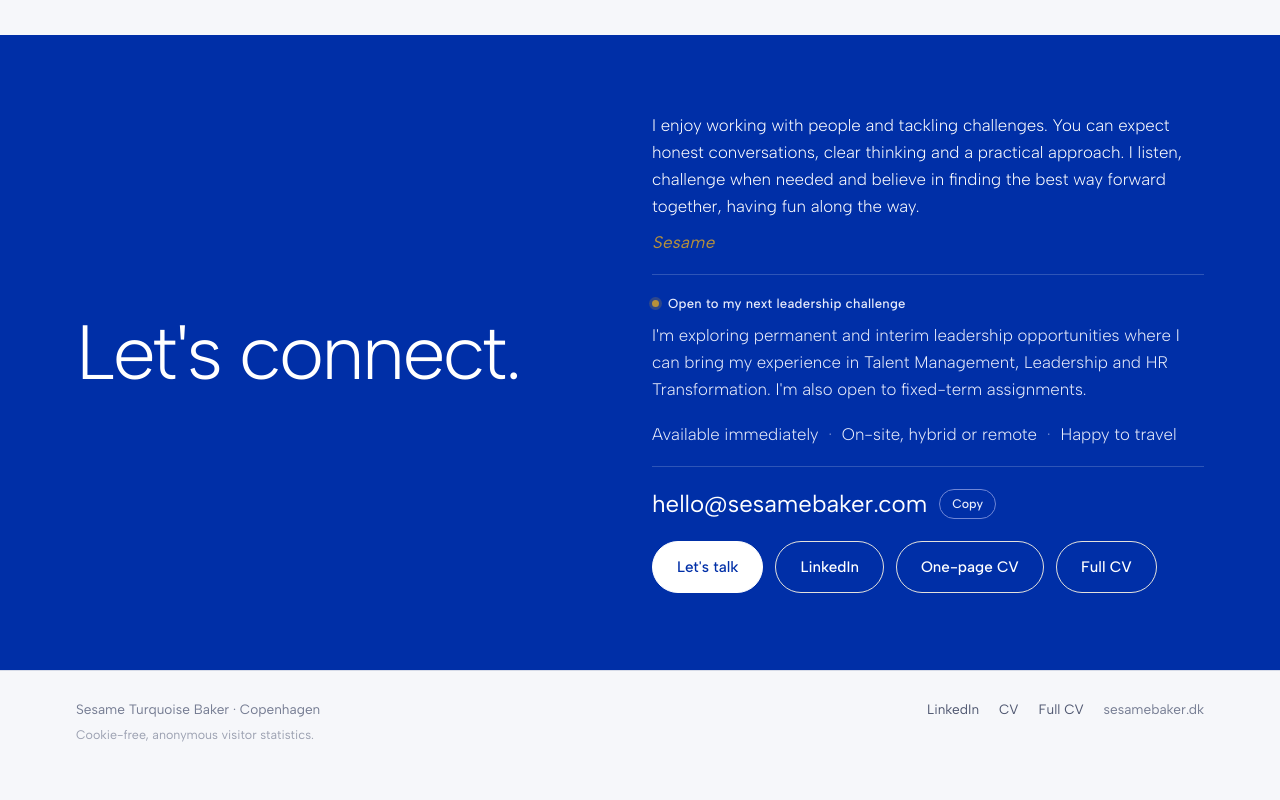
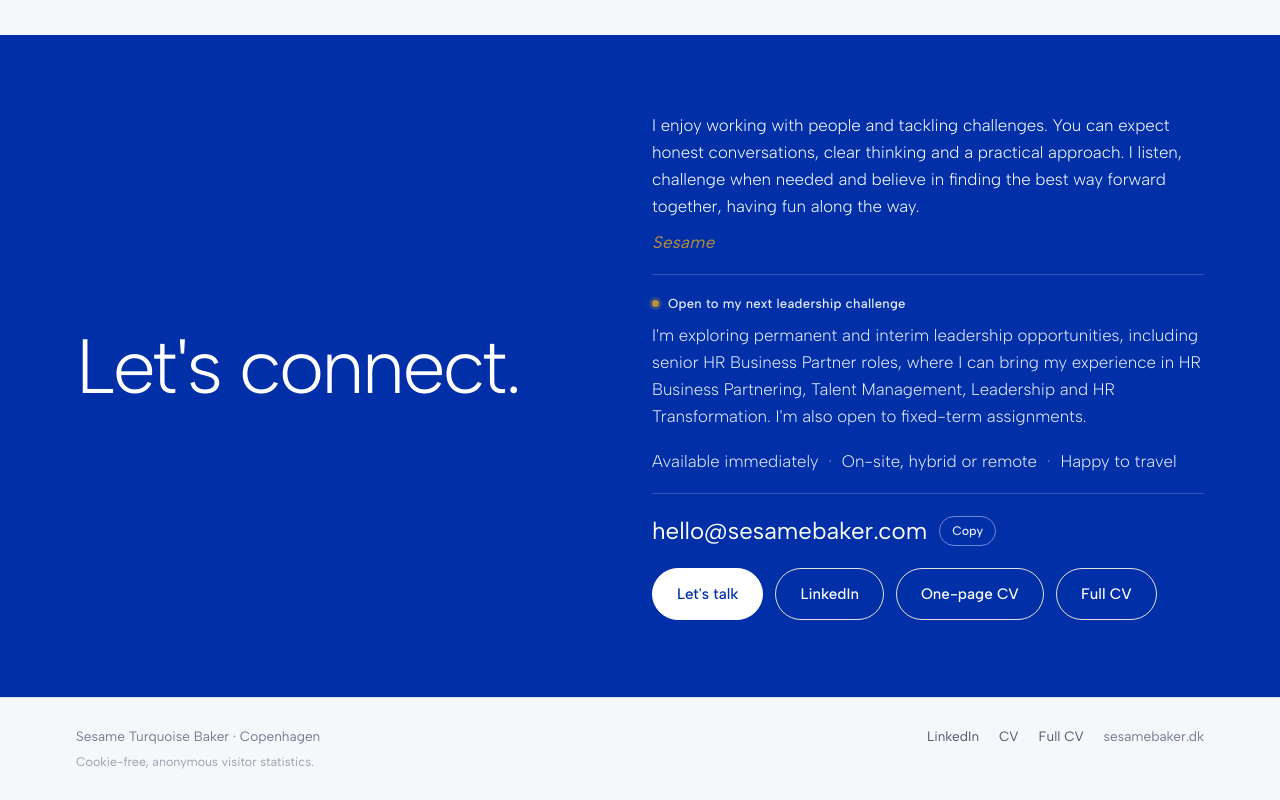
Before and after one commit to SBaker0/sesamebaker-dk, a plain HTML site: page index.html in a window 1280 px wide. Shown: the part 8950-9750 px from the top of the page. Before the commit the page ends 9723 px from the top, so only its background shows below. Drawn offline with Linux system fonts and the light colour scheme.

Commit message:
Add files via upload

```diff
--- a/index.html
+++ b/index.html
@@ -609,7 +609,7 @@ section.s,.brands{padding-block:clamp(48px,6vw,84px)}
         <div class="note"><p>I enjoy working with people and tackling challenges. You can expect honest conversations, clear thinking and a practical approach. I listen, challenge when needed and believe in finding the best way forward together, having fun along the way.</p><p class="sig">Sesame</p></div>
         <div class="open">
           <p class="label"><span class="dot" aria-hidden="true"></span>Open to my next leadership challenge</p>
-          <p>I'm exploring permanent and interim leadership opportunities where I can bring my experience in Talent Management, Leadership and HR Transformation. I'm also open to fixed-term assignments.</p>
+          <p>I'm exploring permanent and interim leadership opportunities, including senior HR Business Partner roles, where I can bring my experience in HR Business Partnering, Talent Management, Leadership and HR Transformation. I'm also open to fixed-term assignments.</p>
           <p class="setup">Available immediately<span>·</span>On-site, hybrid or remote<span>·</span>Happy to travel</p>
         </div>
         <p class="mail"><span id="mail">hello@sesamebaker.com</span><button class="copy" type="button" id="copy">Copy</button></p>
```
Also changed, not shown: 1 other file.
